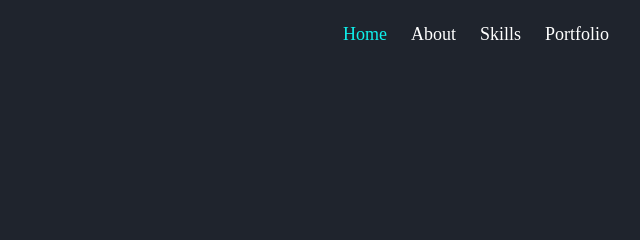
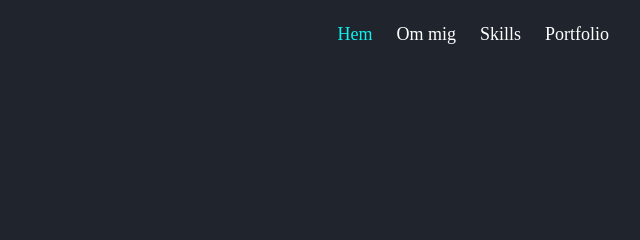
Before and after one commit to Pskantz/Portfolio, a plain HTML site: page index.html in a window 1280 px wide. Shown: the top 240 px of the page, 523-1163 px from the left. Drawn offline with nearby package versions, Linux system fonts and the light colour scheme.

Commit message:
Ändrat text från engelska till svenska

```diff
--- a/index.html
+++ b/index.html
@@ -15,8 +15,8 @@
       <a href="#" class="logo">Portfolio</a>
 
       <nav class="navbar">
-        <a href="#home" style="--i: 1" class="active">Home</a>
-        <a href="#about" style="--i: 2">About</a>
+        <a href="#home" style="--i: 1" class="active">Hem</a>
+        <a href="#about" style="--i: 2">Om mig</a>
         <a href="#skills" style="--i: 3">Skills</a>
         <a href="#portfolio" style="--i: 4">Portfolio</a>
       </nav>
```
